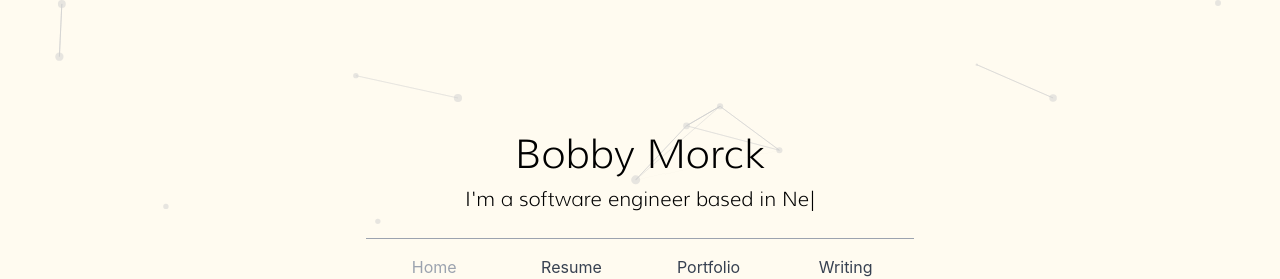
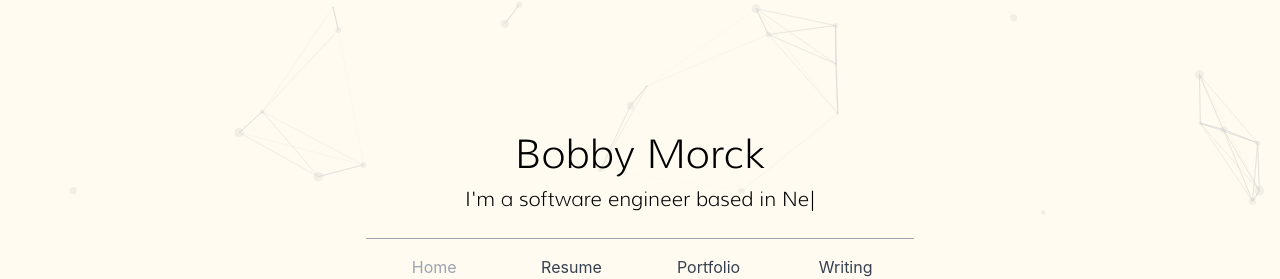
Before and after one commit to bmorck/personal-site, a React (Create React App) app: page / in a window 1280 px wide. Shown: the top 279 px of the page. Built offline with nearby package versions, Linux system fonts and the light colour scheme.

Commit message:
improve particles

```diff
--- a/src/components/Base.js
+++ b/src/components/Base.js
@@ -44,18 +44,10 @@ const Base = ({ component }) => {
                         color: {
                             value: "#FFFBF0",
                         },
-                        opacity: 0,
+                        opacity: 0.5,
                     },
                     fpsLimit: 120,
                     fullScreen: false,
-                    backgroundMask: {
-                        cover: {
-                            color: {
-                                value: "#ffffff",
-                            },
-                            opacity: 0,
-                        },
-                    },
                     interactivity: {
                         events: {
                             onHover: {
@@ -79,7 +71,7 @@ const Base = ({ component }) => {
                             color: "#cfcfcf",
                             distance: 150,
                             enable: true,
-                            opacity: 1,
+                            opacity: 0.5,
                             width: 1,
                         },
                         collisions: {
@@ -100,16 +92,16 @@ const Base = ({ component }) => {
                                 enable: true,
                                 area: 800,
                             },
-                            value: 40,
+                            value: 80,
                         },
                         opacity: {
-                            value: 0.5,
+                            value: 0.3,
                         },
                         shape: {
                             type: "circle",
                         },
                         size: {
-                            value: { min: 1, max: 6 },
+                            value: { min: 1, max: 5 },
                         },
                     },
                     detectRetina: true,
```
